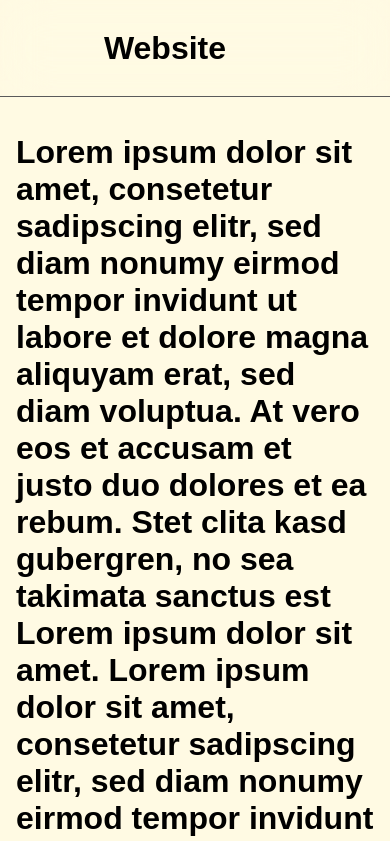
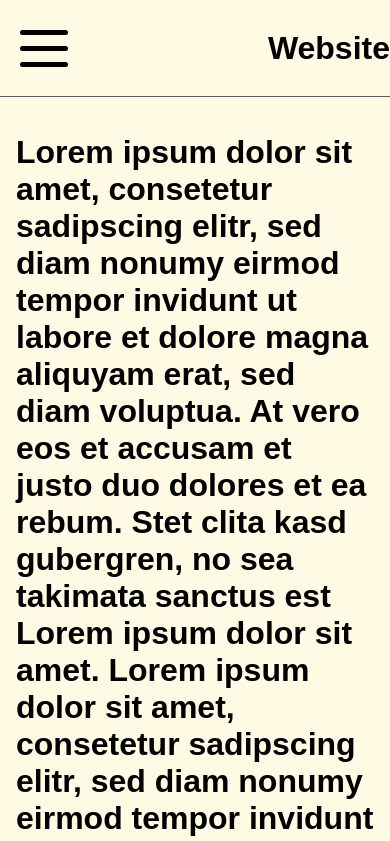
Before and after one commit to easyflow-chat/easyflow-frontend, a Next.js app: page / in a window 390 px wide. Shown: the top 841 px of the page. Built offline with nearby package versions, Linux system fonts and the light colour scheme.

Commit message:
feat(main): hamburger menu

```diff
--- a/components/darkModeToggle/DarkModeToggle.tsx
+++ b/components/darkModeToggle/DarkModeToggle.tsx
@@ -1,15 +1,17 @@
 import { FunctionComponent, SetStateAction } from 'react';
 
 interface DarkModeToggleProps {
+    isDarkMode: boolean | undefined;
     setIsDarkMode: (value: SetStateAction<boolean | undefined>) => void;
 }
 
-const DarkModeToggle: FunctionComponent<DarkModeToggleProps> = ({ setIsDarkMode }): JSX.Element => {
-    return (
-        <div className='dark:tw-bg-background-dark-2 tw-w-[60px] tw-h-[34px] tw-rounded-full'>
-            <div className='dark:tw-bg-toggle tw-rounded-full tw-w-[30px] tw-h-[30px]' />
-        </div>
-    );
+const DarkModeToggle: FunctionComponent<DarkModeToggleProps> = ({ isDarkMode, setIsDarkMode }): JSX.Element => {
+  return (
+    <label className="tw-flex tw-items-center tw-bg-background-light-2 dark:tw-bg-background-dark-2 tw-w-[60px] tw-h-[34px] tw-rounded-full hover:tw-cursor-pointer tw-my-auto tw-mx-3">
+      <input type="checkbox" className="tw-hidden" onClick={() => setIsDarkMode(value => !value)} />
+      <div className={`tw-bg-toggle-light dark:tw-bg-toggle-dark tw-w-[24px] tw-h-[24px] tw-rounded-full tw-mx-[5px] ${!isDarkMode && 'tw-animate-toggle'}`} />
+    </label>
+  );
 };
 
 export default DarkModeToggle;
--- a/components/header/Header.tsx
+++ b/components/header/Header.tsx
@@ -1,22 +1,42 @@
 import Link from 'next/link';
-import { useRouter } from 'next/router';
-import { FunctionComponent, SetStateAction } from 'react';
-import DarkModeToggle from '../darkModeToggle/DarkModeToggle';
+import { FunctionComponent, SetStateAction, useState } from 'react';
+import HeaderHamburgerMenu from './HeaderHamburgerMenu';
 
 interface HeaderProps {
+  isDarkMode: boolean | undefined;
   setIsDarkMode: (value: SetStateAction<boolean | undefined>) => void;
 }
 
-const Header: FunctionComponent<HeaderProps> = ({ setIsDarkMode }): JSX.Element => {
-  const router = useRouter();
+const Header: FunctionComponent<HeaderProps> = ({ isDarkMode, setIsDarkMode }): JSX.Element => {
+  const [isOpen, setIsOpen] = useState(false);
 
   return (
-      <header className="tw-flex tw-justify-center tw-items-center tw-sticky tw-h-24 tw-bg-white dark:tw-bg-black tw-top-0 tw-backdrop-blur-xl tw-w-full tw-border-solid tw-border-b tw-border-t-0 tw-border-x-0 tw-border-border">
-        <Link href="/" className="tw-no-underline tw-text-font-light dark:tw-text-font-dark">
-          <h1>Website</h1>
-        </Link>
-        <DarkModeToggle setIsDarkMode={setIsDarkMode} />
-      </header>
+    <div className={`tw-sticky tw-top-0`}>
+      <div className='tw-relative'>
+        <header className="tw-flex tw-h-24 tw-justify-between tw-items-center tw-backdrop-blur-xl tw-w-full tw-bg-background-light/[0.75] dark:tw-bg-black/[0.75] tw-border-solid tw-border-b tw-border-t-0 tw-border-x-0 tw-border-border">
+          <HeaderHamburgerMenu isOpen={isOpen} setIsOpen={setIsOpen} />
+          <Link href="/" className="tw-no-underline tw-text-font-light dark:tw-text-font-dark">
+            <h1>Website</h1>
+          </Link>
+        </header>
+        <div
+          className={`tw-absolute tw-w-full tw-flex tw-items-center tw-flex-col tw-overflow-hidden tw-backdrop-blur-xl tw-bg-background-light/[0.75] dark:tw-bg-black/[0.75] ${isOpen ? 'tw-origin-top tw-scale-y-100 tw-transition-transform tw-duration-500 tw-transform-gpu' : 'tw-origin-top tw-scale-y-0 tw-transition-transform tw-duration-500 tw-transform-gpu'}`}
+        >
+          <Link href="/settings" className="tw-no-underline tw-text-font-light dark:tw-text-font-dark">
+            <h2>Settings</h2>
+          </Link>
+          <Link href="/settings" className="tw-no-underline tw-text-font-light dark:tw-text-font-dark">
+            <h2>Settings</h2>
+          </Link>
+          <Link href="/settings" className="tw-no-underline tw-text-font-light dark:tw-text-font-dark">
+            <h2>Settings</h2>
+          </Link>
+          <Link href="/settings" className="tw-no-underline tw-text-font-light dark:tw-text-font-dark">
+            <h2>Settings</h2>
+          </Link>
+        </div>
+      </div>
+    </div>
   );
 };
 
--- /dev/null
+++ b/components/header/HeaderHamburgerMenu.tsx
@@ -0,0 +1,21 @@
+import Link from 'next/link';
+import { FunctionComponent, SetStateAction, useState } from 'react';
+
+interface HeaderHamburgerMenuProps {
+  isOpen: boolean | undefined;
+  setIsOpen: (value: SetStateAction<boolean>) => void;
+}
+
+const HeaderHamburgerMenu: FunctionComponent<HeaderHamburgerMenuProps> = ({ isOpen, setIsOpen}) => {
+
+  return (
+      <div className='hover:tw-cursor-pointer tw-bg-transparent tw-border-none tw-flex tw-flex-col tw-justify-around tw-w-12 tw-h-12 tw-mx-5'>
+        <input className='tw-absolute tw-top-5 tw-left-4 tw-opacity-0 tw-cursor-pointer tw-h-12 tw-w-12' type='checkbox' onClick={() => setIsOpen(!isOpen)} aria-label="Toggle Menu" />
+        <div className={`tw-bg-font-light dark:tw-bg-font-dark tw-w-full tw-h-[5px] tw-rounded-full ${isOpen ? 'tw-origin-top-left tw-rotate-45 tw-transition-transform tw-duration-500' : 'tw-origin-top-left tw-rotate-0 tw-transition-transform tw-duration-500 tw-transform-gpu'}`} />
+        <div className={`tw-bg-font-light dark:tw-bg-font-dark tw-w-full tw-h-[5px] tw-rounded-full ${isOpen ? 'tw-opacity-0 tw-transition-opacity tw-duration-200' : 'tw-opacity-100 tw-transition-opacity tw-duration-200 tw-transform-gpu'}`} />
+        <div className={`tw-bg-font-light dark:tw-bg-font-dark tw-w-full tw-h-[5px] tw-rounded-full ${isOpen ? 'tw-origin-bottom-left -tw-rotate-45 tw-transition-transform tw-duration-500' : 'tw-origin-bottom-left -tw-rotate-0 tw-transition-transform tw-duration-500 tw-transform-gpu'}`} />
+      </div>
+  );
+};
+
+export default HeaderHamburgerMenu;
--- a/pages/_app.tsx
+++ b/pages/_app.tsx
@@ -9,12 +9,12 @@ const App: FunctionComponent<AppProps> = ({ Component, pageProps }): JSX.Element
 
   useEffect(() => {
     setIsDarkMode(window.matchMedia('(prefers-color-scheme: dark)').matches)
-  })
+  }, [])
 
   return (
     <div className={`${isDarkMode ? 'tw-dark' : 'tw-light'}`}>
       <div className='tw-absolute tw-top-0 tw-left-0 tw-flex tw-flex-col tw-min-h-screen tw-min-w-full tw-font-rubik tw-bg-background-light tw-text-font-light dark:tw-bg-background-dark dark:tw-text-font-dark'>
-      <Header setIsDarkMode={setIsDarkMode}/>
+      <Header isDarkMode={isDarkMode} setIsDarkMode={setIsDarkMode}/>
       <div className='tw-w-[calc(100%-32px)] tw-xl:tw-w-[70vw] tw-mx-auto tw-max-w-[2000px] tw-p-4'>
         <Component {...pageProps} />
       </div>
--- a/tailwind.config.ts
+++ b/tailwind.config.ts
@@ -1,12 +1,13 @@
 import type { Config } from 'tailwindcss';
 
 const config: Config = {
-  safelist: ['tw-dark'],
+  safelist: ['tw-dark', 'tw-animate-toggle'],
   darkMode: ['selector'],
   corePlugins: {
     preflight: false,
   },
   theme: {
+    extend: {
       fontFamily: {
         rubik: ['rubik', 'sans-serif'],
       },
@@ -16,8 +17,31 @@ const config: Config = {
         'font-dark': '#FFFAE3',
         'toggle-dark': '#FFFFFF',
         'background-light': '#FFFAE3',
+        'background-light-2': '#EEEAE3',
         'font-light': '#000000',
+        'toggle-light': '#323232',
         border: '#5A5A5A'
+      },
+      keyframes: {
+        toggle: {
+          '0%, 100%': {transform: 'translate(26px)'},
+        },
+        'rotate-45': {
+          '0%, 100%': {transform: 'rotate(45deg) translate(0, 16px)'},
+        },
+        'rotate-neg-45': {
+          '0%, 100%': {transform: 'rotate(-45deg) translate(0, -16px)'},
+        },
+      },
+      animation: {
+        toggle: 'toggle 1s ease-in-out infinite',
+        'rotate-45': 'rotate-45 1s ease-in-out infinite',
+        'rotate-neg-45': 'rotate-neg-45 1s ease-in-out infinite reverse'
+      },
+      transitionProperty: {
+        height: 'tw-height',
+        width: 'tw-width'
+      }
     }
   },
   prefix: 'tw-',
```
Lines whose indentation alone changed are shown as unchanged.
